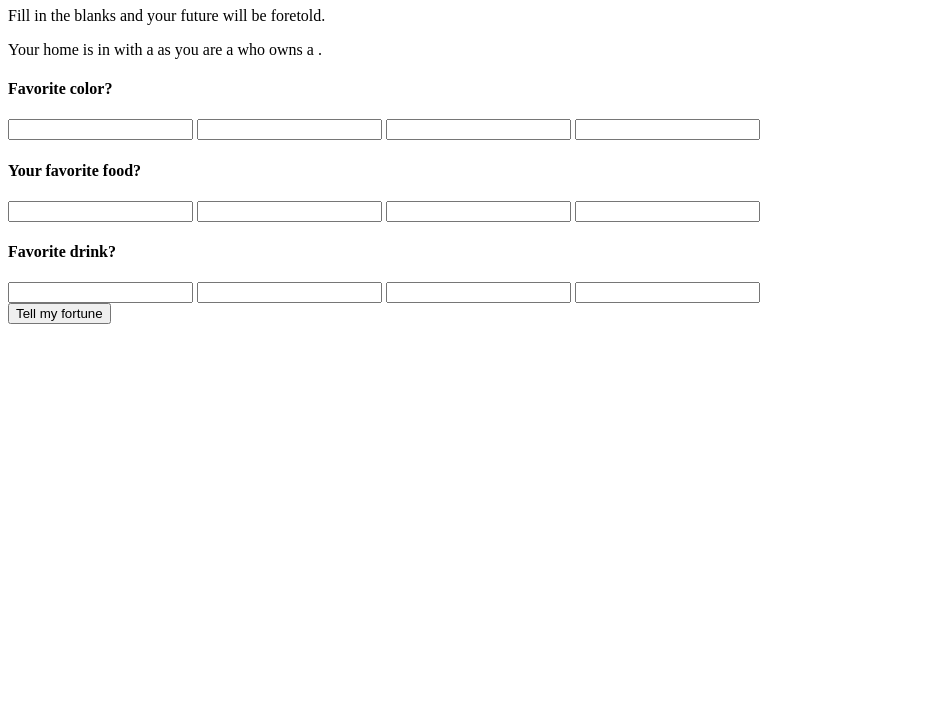
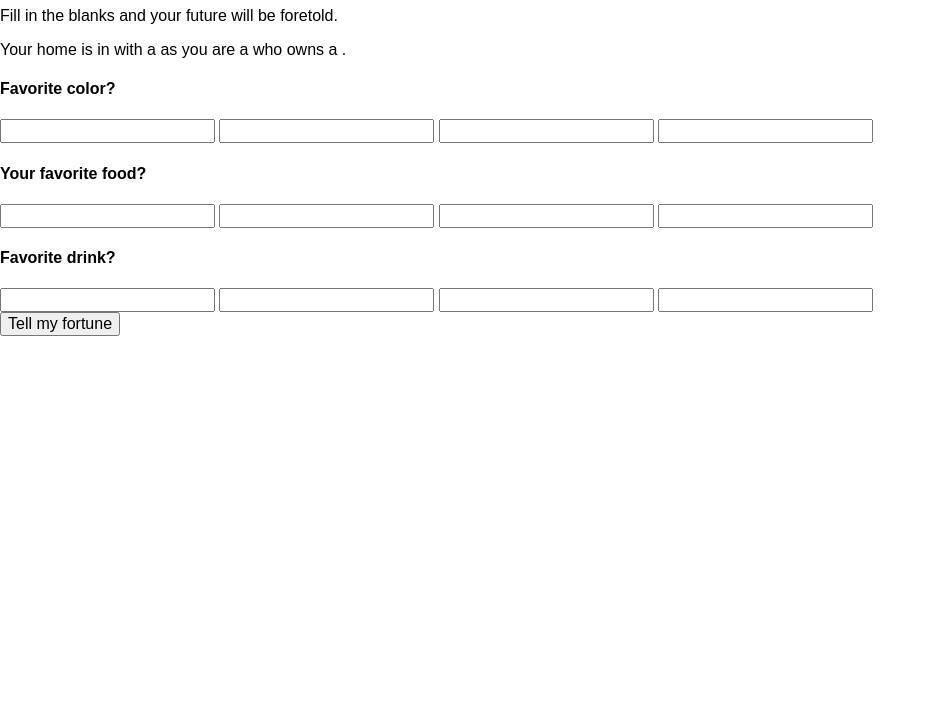
Before and after one commit to lisettespinoza/MASH-Game, a plain HTML site: page index.html in a window 1280 px wide. Shown: the part 73-800 px from the top of the page, without its empty margins (0-936 px from the left). Drawn offline with Linux system fonts and the light colour scheme.

Commit message:
Update index.html

```diff
--- a/index.html
+++ b/index.html
@@ -6,8 +6,8 @@
     <meta charset="utf-8">
     <meta name="viewport" content="width=device-width, initial-scale=1, minimum-scale=0.5, maximum-scale=0.5, minimal-ui">
     <title>MASH</title>
-    <link href="" rel="stylesheet">
-    <link href="" rel="stylesheet">
+    <link href="normalize.css" rel="stylesheet">
+    <link href="style.css" rel="stylesheet">
   </head>
   <!-- HEAD SECTION ENDS -->
 
```
